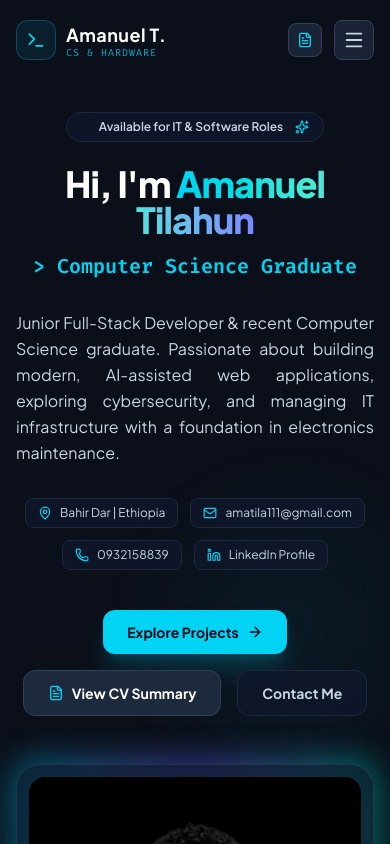
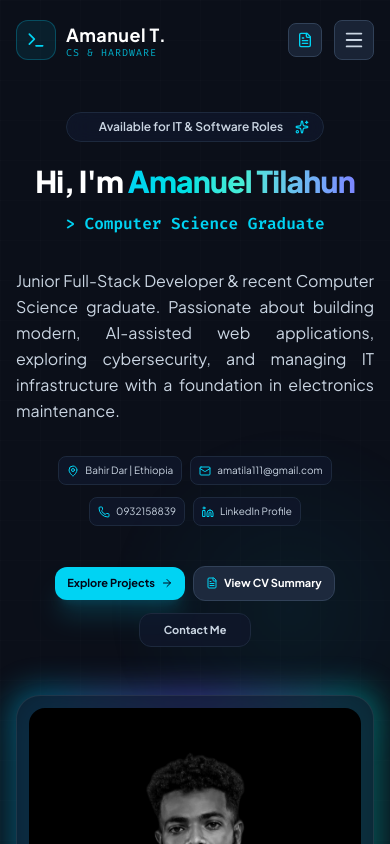
Before and after one commit to amanuel-111/MyPortfolioSite, a React (Vite) app: page / in a window 390 px wide. Shown: the top 844 px of the page. Built offline with nearby package versions, Linux system fonts and the light colour scheme.

Commit message:
fix: optimize mobile layout for hero contact info and buttons

```diff
--- a/src/pages/HomePage.tsx
+++ b/src/pages/HomePage.tsx
@@ -44,13 +44,13 @@ const HomePage: React.FC<HomePageProps> = ({ onOpenResume }) => {
             </div>
 
             {/* Main Heading */}
-            <div className="space-y-2">
-              <h1 className="text-4xl sm:text-5xl lg:text-6xl font-extrabold text-white tracking-tight leading-none">
+            <div className="space-y-2 w-full overflow-hidden">
+              <h1 className="text-[22px] min-[375px]:text-3xl sm:text-5xl lg:text-6xl font-extrabold text-white tracking-tight leading-none whitespace-nowrap">
                 Hi, I'm <span className="bg-gradient-to-r from-cyan-400 via-teal-300 to-indigo-400 bg-clip-text text-transparent">Amanuel Tilahun</span>
               </h1>
 
-              <div className="h-10 flex items-center justify-center lg:justify-start">
-                <span className="text-xl sm:text-2xl font-semibold text-cyan-400 font-mono transition-all">
+              <div className="h-10 flex items-center justify-center lg:justify-start overflow-hidden">
+                <span className="text-sm min-[375px]:text-base sm:text-2xl font-semibold text-cyan-400 font-mono transition-all whitespace-nowrap">
                   &gt; {roles[currentRoleIndex]}
                 </span>
               </div>
@@ -62,56 +62,67 @@ const HomePage: React.FC<HomePageProps> = ({ onOpenResume }) => {
             </p>
 
             {/* Quick Contact Chips */}
-            <div className="flex flex-wrap justify-center lg:justify-start items-center gap-3 pt-2">
-              <div className="flex items-center gap-2 px-3 py-1.5 rounded-lg bg-slate-900/80 border border-slate-800 text-xs text-slate-300">
-                <MapPin className="w-3.5 h-3.5 text-cyan-400" /> Bahir Dar | Ethiopia
+            <div className="flex flex-col lg:flex-row lg:flex-wrap items-center justify-center lg:justify-start gap-3 pt-2">
+              {/* Row 1 */}
+              <div className="flex flex-row items-center justify-center gap-2 sm:gap-3 w-full lg:w-auto">
+                <div className="whitespace-nowrap flex items-center gap-1.5 sm:gap-2 px-2 sm:px-3 py-1.5 rounded-lg bg-slate-900/80 border border-slate-800 text-[10px] sm:text-xs text-slate-300">
+                  <MapPin className="w-3 h-3 sm:w-3.5 sm:h-3.5 text-cyan-400" /> Bahir Dar | Ethiopia
                 </div>
                 <a
                   href="mailto:amatila111@gmail.com"
-                className="flex items-center gap-2 px-3 py-1.5 rounded-lg bg-slate-900/80 border border-slate-800 text-xs text-slate-300 hover:text-cyan-400 hover:border-cyan-500/40 transition-colors"
+                  className="whitespace-nowrap flex items-center gap-1.5 sm:gap-2 px-2 sm:px-3 py-1.5 rounded-lg bg-slate-900/80 border border-slate-800 text-[10px] sm:text-xs text-slate-300 hover:text-cyan-400 hover:border-cyan-500/40 transition-colors"
                 >
-                <Mail className="w-3.5 h-3.5 text-cyan-400" /> amatila111@gmail.com
+                  <Mail className="w-3 h-3 sm:w-3.5 sm:h-3.5 text-cyan-400" /> amatila111@gmail.com
                 </a>
+              </div>
+              {/* Row 2 */}
+              <div className="flex flex-row items-center justify-center gap-2 sm:gap-3 w-full lg:w-auto">
                 <a
                   href="tel:0932158839"
-                className="flex items-center gap-2 px-3 py-1.5 rounded-lg bg-slate-900/80 border border-slate-800 text-xs text-slate-300 hover:text-cyan-400 hover:border-cyan-500/40 transition-colors"
+                  className="whitespace-nowrap flex items-center gap-1.5 sm:gap-2 px-2 sm:px-3 py-1.5 rounded-lg bg-slate-900/80 border border-slate-800 text-[10px] sm:text-xs text-slate-300 hover:text-cyan-400 hover:border-cyan-500/40 transition-colors"
                 >
-                <Phone className="w-3.5 h-3.5 text-cyan-400" /> 0932158839
+                  <Phone className="w-3 h-3 sm:w-3.5 sm:h-3.5 text-cyan-400" /> 0932158839
                 </a>
                 <a
                   href="https://www.linkedin.com/in/amanuel-tilahun-03231226a"
                   target="_blank"
                   rel="noopener noreferrer"
-                className="flex items-center gap-2 px-3 py-1.5 rounded-lg bg-slate-900/80 border border-slate-800 text-xs text-slate-300 hover:text-cyan-400 hover:border-cyan-500/40 transition-colors"
+                  className="whitespace-nowrap flex items-center gap-1.5 sm:gap-2 px-2 sm:px-3 py-1.5 rounded-lg bg-slate-900/80 border border-slate-800 text-[10px] sm:text-xs text-slate-300 hover:text-cyan-400 hover:border-cyan-500/40 transition-colors"
                 >
-                <Linkedin className="w-3.5 h-3.5 text-cyan-400" /> LinkedIn Profile
+                  <Linkedin className="w-3 h-3 sm:w-3.5 sm:h-3.5 text-cyan-400" /> LinkedIn Profile
                 </a>
+              </div>
             </div>
 
             {/* Action Buttons */}
-            <div className="flex flex-wrap items-center justify-center lg:justify-start gap-4 pt-4">
+            <div className="flex flex-col lg:flex-row lg:flex-wrap items-center justify-center lg:justify-start gap-3 sm:gap-4 pt-4">
+              {/* Row 3 */}
+              <div className="flex flex-row items-center justify-center gap-2 sm:gap-4 w-full lg:w-auto">
                 <a
                   href="#projects"
-                className="flex items-center gap-2 px-6 py-3 rounded-xl text-sm font-bold bg-cyan-400 hover:bg-cyan-300 text-slate-950 transition-all shadow-xl shadow-cyan-500/20 hover:scale-105"
+                  className="whitespace-nowrap flex items-center gap-1.5 sm:gap-2 px-3 sm:px-6 py-2 sm:py-3 rounded-xl text-[11px] sm:text-sm font-bold bg-cyan-400 hover:bg-cyan-300 text-slate-950 transition-all shadow-xl shadow-cyan-500/20 hover:scale-105"
                 >
-                Explore Projects <ArrowRight className="w-4 h-4" />
+                  Explore Projects <ArrowRight className="w-3 h-3 sm:w-4 sm:h-4" />
                 </a>
 
                 {onOpenResume && (
                   <button
                     onClick={onOpenResume}
-                  className="flex items-center gap-2 px-6 py-3 rounded-xl text-sm font-bold bg-slate-800 hover:bg-slate-700 text-white transition-all border border-slate-700 hover:scale-105"
+                    className="whitespace-nowrap flex items-center gap-1.5 sm:gap-2 px-3 sm:px-6 py-2 sm:py-3 rounded-xl text-[11px] sm:text-sm font-bold bg-slate-800 hover:bg-slate-700 text-white transition-all border border-slate-700 hover:scale-105"
                   >
-                  <FileText className="w-4 h-4 text-cyan-400" /> View CV Summary
+                    <FileText className="w-3 h-3 sm:w-4 sm:h-4 text-cyan-400" /> View CV Summary
                   </button>
                 )}
-
+              </div>
+              {/* Row 4 */}
+              <div className="flex flex-row items-center justify-center w-full lg:w-auto">
                 <a
                   href="#contact"
-                className="flex items-center gap-2 px-6 py-3 rounded-xl text-sm font-bold bg-slate-900/80 hover:bg-slate-800 text-slate-300 hover:text-white transition-all border border-slate-800"
+                  className="whitespace-nowrap flex items-center gap-1.5 sm:gap-2 px-6 py-2 sm:py-3 rounded-xl text-[11px] sm:text-sm font-bold bg-slate-900/80 hover:bg-slate-800 text-slate-300 hover:text-white transition-all border border-slate-800"
                 >
                   Contact Me
                 </a>
+              </div>
             </div>
           </div>
 
```
Lines whose indentation alone changed are shown as unchanged.
